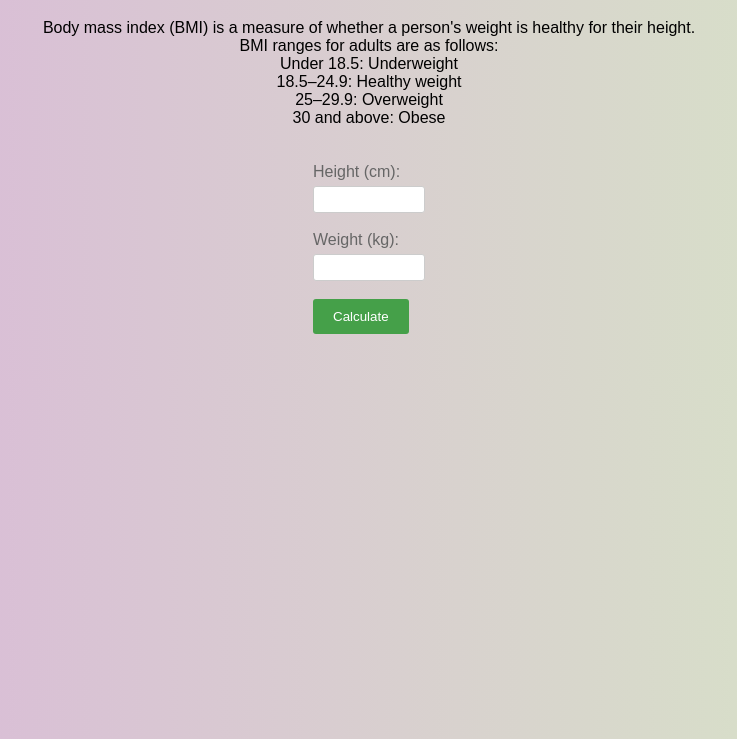
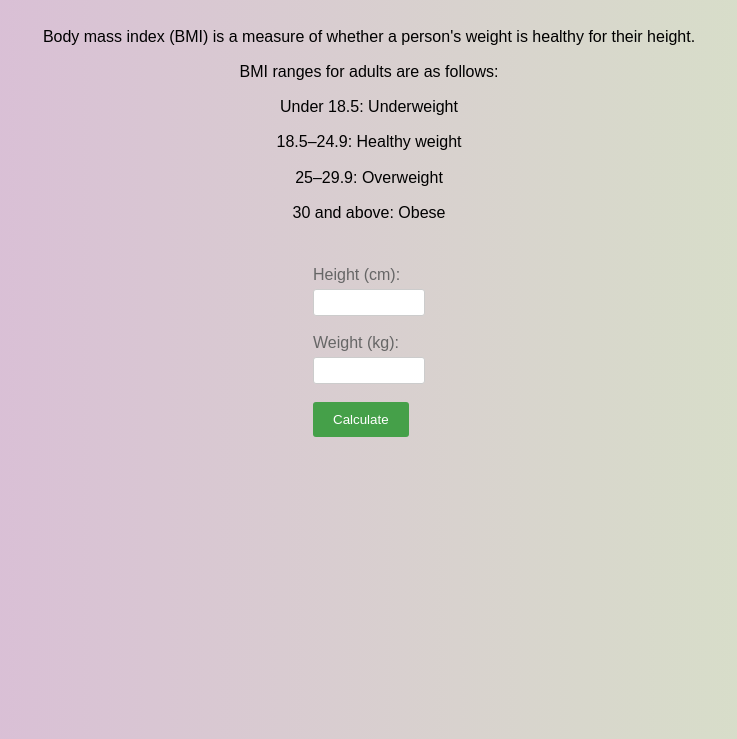
Before and after one commit to HritamBrahmachari/Bmi, a plain HTML site: page index.html in a window 1280 px wide. Shown: the part 61-800 px from the top of the page, without its empty margins (271-1008 px from the left). Drawn offline with Linux system fonts and the light colour scheme.

Commit message:
Update bmi.css

```diff
--- a/bmi.css
+++ b/bmi.css
@@ -40,6 +40,10 @@ body {
     background-color: #45a049; /* Change the background color of the button on hover */
   }
 
+   p{
+    line-height: 2.2;
+  }
+
   p#result {
     margin-top: 20px; /* Add some space between the button and the result paragraph */
     font-weight: bold; /* Make the result text bold */
```
